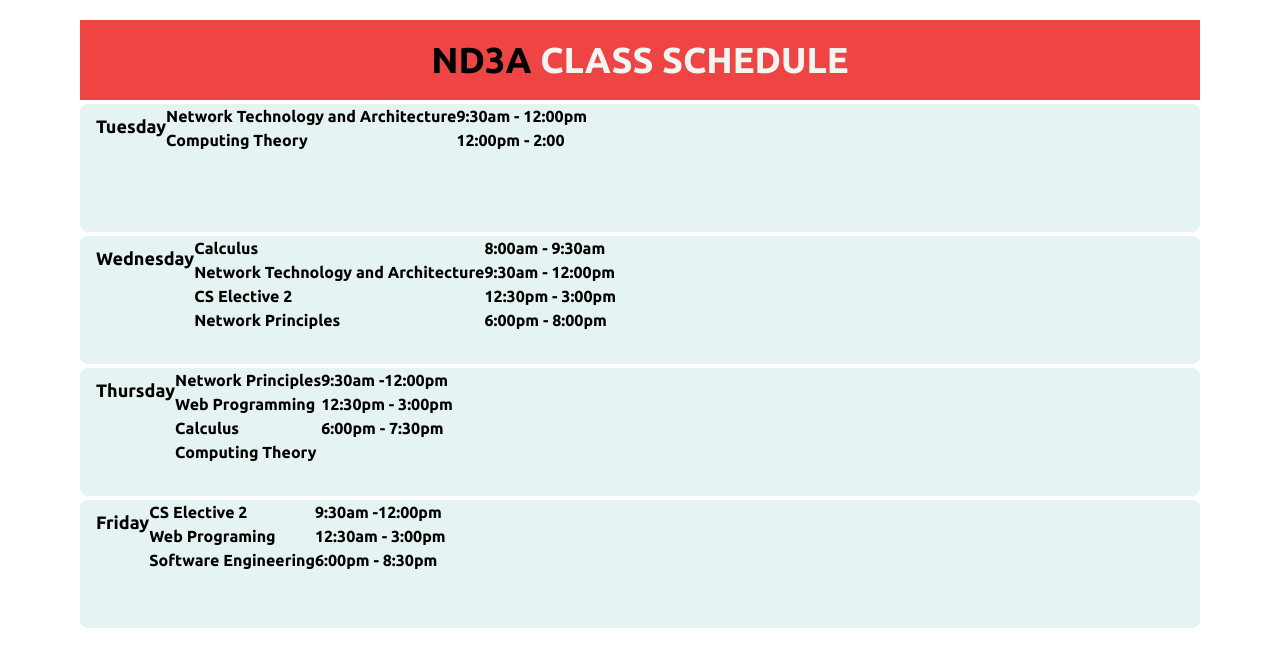
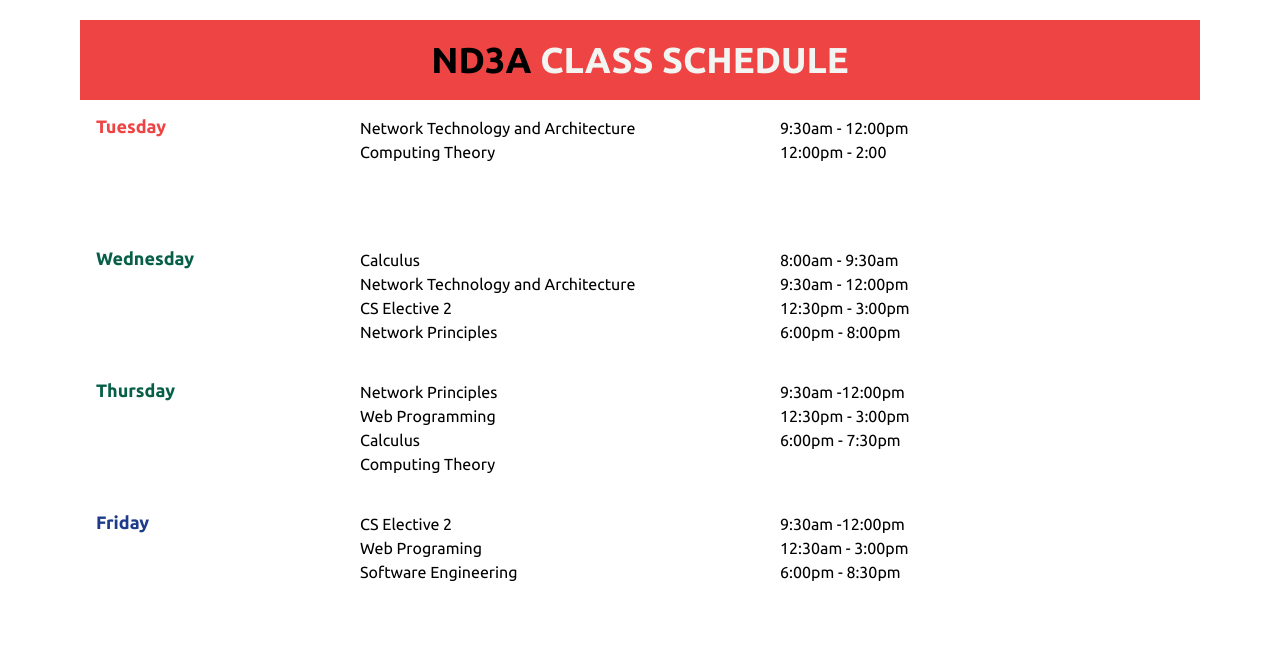
Before and after one commit to jdpena28/class-schedule, a React (Vite) app: page / in a window 1280 px wide. Shown: the top 666 px of the page. Built offline with nearby package versions, Linux system fonts and the light colour scheme.

Commit message:
Add text and bg colors

```diff
--- a/src/components/Schedule.tsx
+++ b/src/components/Schedule.tsx
@@ -3,25 +3,29 @@ import React from "react";
 const schedules = [
   {
     day: 'Tuesday',
-    color: '#fee9e9',
+    color: '#f2f5f2',
+    textColor: 'text-red-500',
     subs : ['Network Technology and Architecture', 'Computing Theory'],
     time: ['9:30am - 12:00pm','12:00pm - 2:00']
   },
   {
     day: 'Wednesday',
-    color: '#e6f3f3',
+    color: '#fee9e9',
+    textColor: 'text-green-800',
     subs : ['Calculus', 'Network Technology and Architecture','CS Elective 2','Network Principles'],
     time: ['8:00am - 9:30am','9:30am - 12:00pm','12:30pm - 3:00pm','6:00pm - 8:00pm']
   },
   {
     day: 'Thursday',
-    color: '#f9f8f5',
+    color: '#e6f3f3',
+    textColor: 'text-green-800',
     subs : ['Network Principles','Web Programming','Calculus','Computing Theory'],
     time: ['9:30am -12:00pm','12:30pm - 3:00pm','6:00pm - 7:30pm','']
   },
   {
     day: 'Friday',
     color:'#f2f5f2',
+    textColor: 'text-blue-900',
     subs : ['CS Elective 2', 'Web Programing','Software Engineering'],
     time: ['9:30am -12:00pm', '12:30am - 3:00pm','6:00pm - 8:30pm']
   },
@@ -30,15 +34,15 @@ const schedules = [
 export default function daily() {
   return (
     <div>
-      {schedules.map(({day,subs,time}) => (
-        <div className = {`flex font-secondary font-bold mx-20 h-32 rounded-lg mt-1 bg-[#e6f3f3]`}>
-            <h2 className = "pt-2 pl-4 text-lg">{day}</h2>
-            <div>
+      {schedules.map(({day,subs,time,color,textColor}) => (
+        <div className = {`grid grid-cols-8 font-secondary font-bold mx-20 h-32 rounded-lg mt-1 bg-[${color}]`}>
+            <h2 className = {`pt-2 pl-4 text-lg ${textColor}`}>{day}</h2>
+            <div className = "mt-3 text-normal font-normal col-start-3 col-span-2">
               {subs.map((sub) => {
                 return <p>{sub}</p>
               })}
             </div>
-            <div>
+            <div className = "mt-3 col-start-6 text-normal font-normal">
               {time.map((time) => {
                 return <p>{time}</p>
               })}
```
